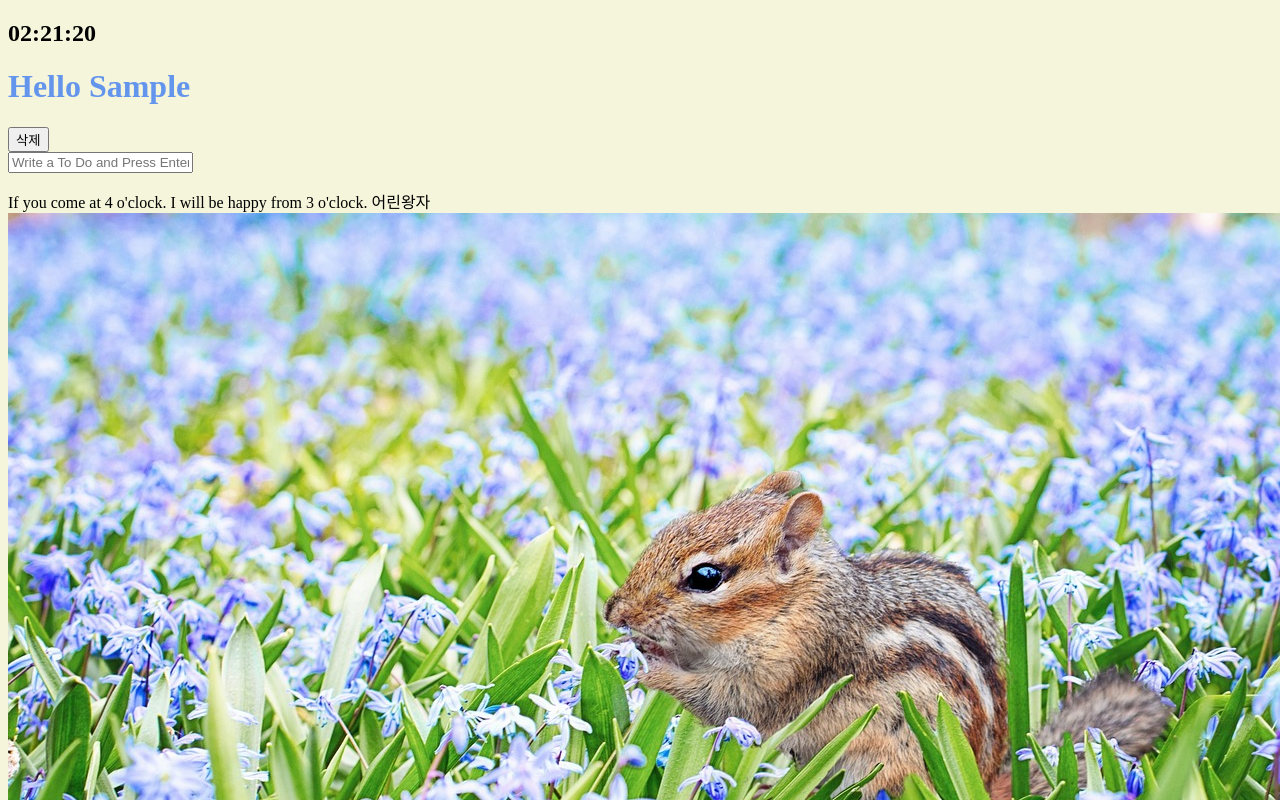
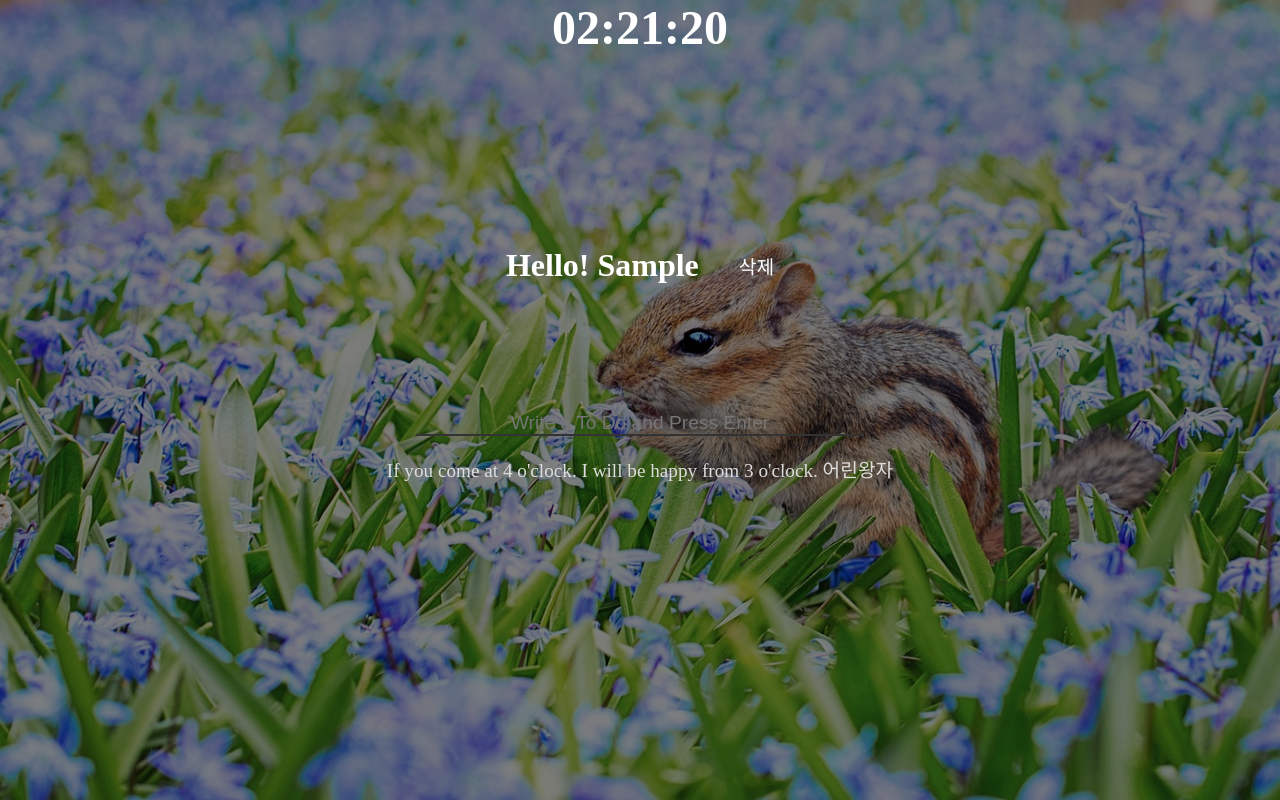
Before and after one commit to chococo3827/js-practice02, a plain HTML site: page index.html in a window 1280 px wide. Both pictures are taken after typing "Sample" into the empty fields and a click on the input "Log In". Shown: the top 800 px of the page. Drawn offline with Linux system fonts and the light colour scheme.

Commit message:
Add files via upload

```diff
--- a/index.html
+++ b/index.html
@@ -9,12 +9,15 @@
 </head>
 <body>
     <h2 id="clock">00:00:00</h2>
+    <div id="content">
         <form class="hidden" id="login-form">
             <input required maxlength="15" type="text" placeholder="What is your name?">
             <input type="submit" value="Log In">
         </form>
+        <div class="myid">
             <h1 id="greeting" class="hidden"></h1>
             <button id="remove" class="hidden">삭제</button>
+        </div>
         <form id="todo-form">
             <input type="text" placeholder="Write a To Do and Press Enter">
         </form>
@@ -27,6 +30,7 @@
             <span></span>
             <span></span>
         </div>
+    </div>
     <script src="js/greeting.js"></script>
     <script src="js/clock.js"></script>
     <script src="js/quotes.js"></script>
--- a/js/greeting.js
+++ b/js/greeting.js
@@ -15,7 +15,7 @@ function onLoginSubmit(event){
 }
 
 function paintGreetings(username){
-    greeting.innerText = `Hello ${username}`;
+    greeting.innerText = `Hello! ${username}`;
     greeting.classList.remove(HIDDEN_CLASSNAME);
     removeBtn.classList.remove(HIDDEN_CLASSNAME);
 }
--- a/style.css
+++ b/style.css
@@ -1,8 +1,15 @@
+*{
+    margin: 0 auto;
+    padding: 0;
+    box-sizing: border-box;
+    text-align: center;
+}
 body{
-    background-color: beige;
+    overflow: hidden;
 }
 h1{
-    color: cornflowerblue;
+    color: #fff;
+    margin-right: 0;
     transition: color 0.5s ease-in-out;
 }
 .clicked{
@@ -14,3 +21,61 @@ h1{
 .hidden{
     display: none;
 }
+img{
+    position: absolute;
+    width: 100%;
+    height: 100%;
+    left: 0px;
+    right:0px;
+    bottom:0px;
+    z-index: -1;
+    /* opacity:80%; */
+    filter: brightness(50%);
+}
+#content{
+    color: white;
+    margin: 25%;
+}
+#clock{
+    color: white;
+    font-size: 3em;
+}
+#content form{
+    margin-bottom: 3%;
+}
+#content form input{
+    font-size: 1.2em;
+    background: none;
+    border: none;
+    border-bottom: 2px solid #333;
+    color: white;
+}
+#content #remove{
+    font-size: 1.2em;
+    background: none;
+    border: none;
+    color: white;
+    margin-left: 40px;
+}
+#content .myid{
+    display: flex;
+    margin-top: -20%;
+    margin-bottom: 20%;
+}
+#todo-form input{
+    width: 70%;
+}
+#todo-list button{
+    background: none;
+    border: none;
+    margin: 0 10px;
+}
+#todo-list{
+    font-size: 1.2em;
+    margin-bottom: 10px;
+}
+#quote{
+    font-size: 1.2em;
+    color: #ddd;
+    margin-bottom: 10px;
+}
```
Lines whose indentation alone changed are shown as unchanged.
